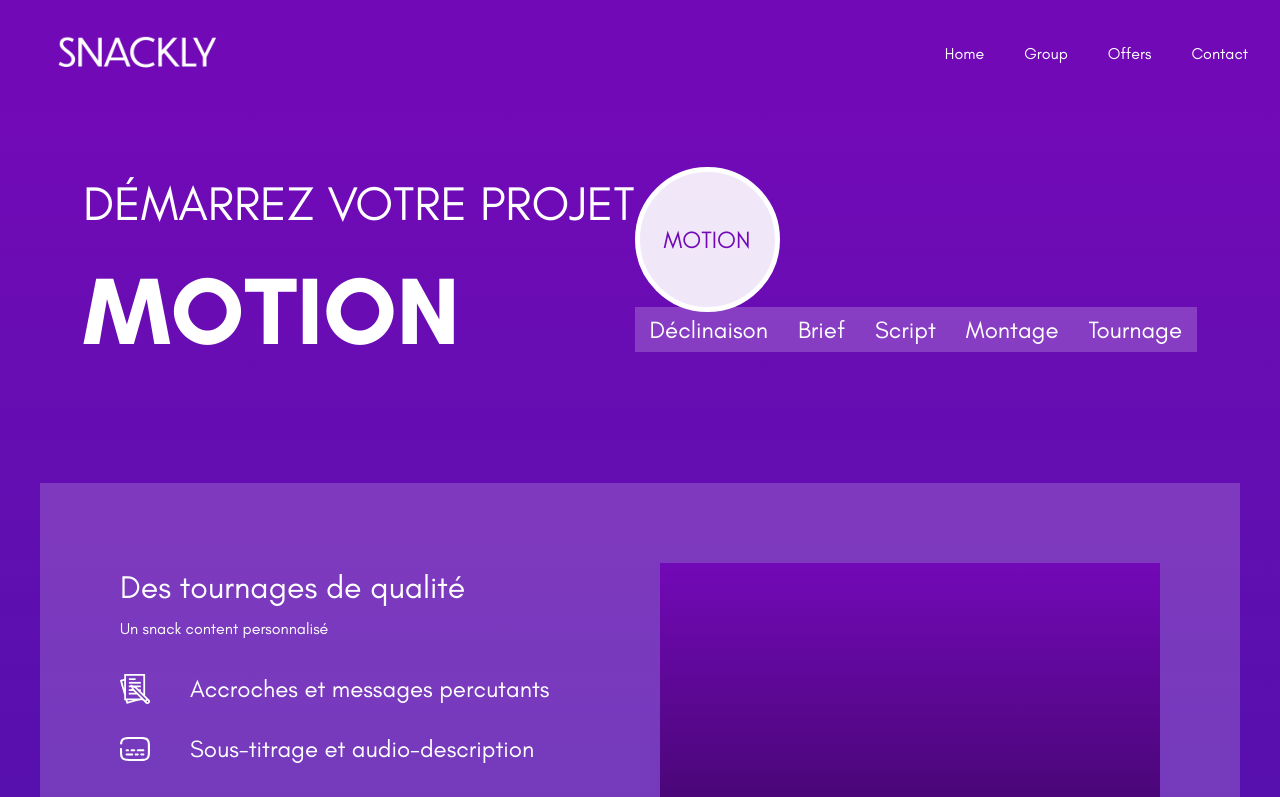
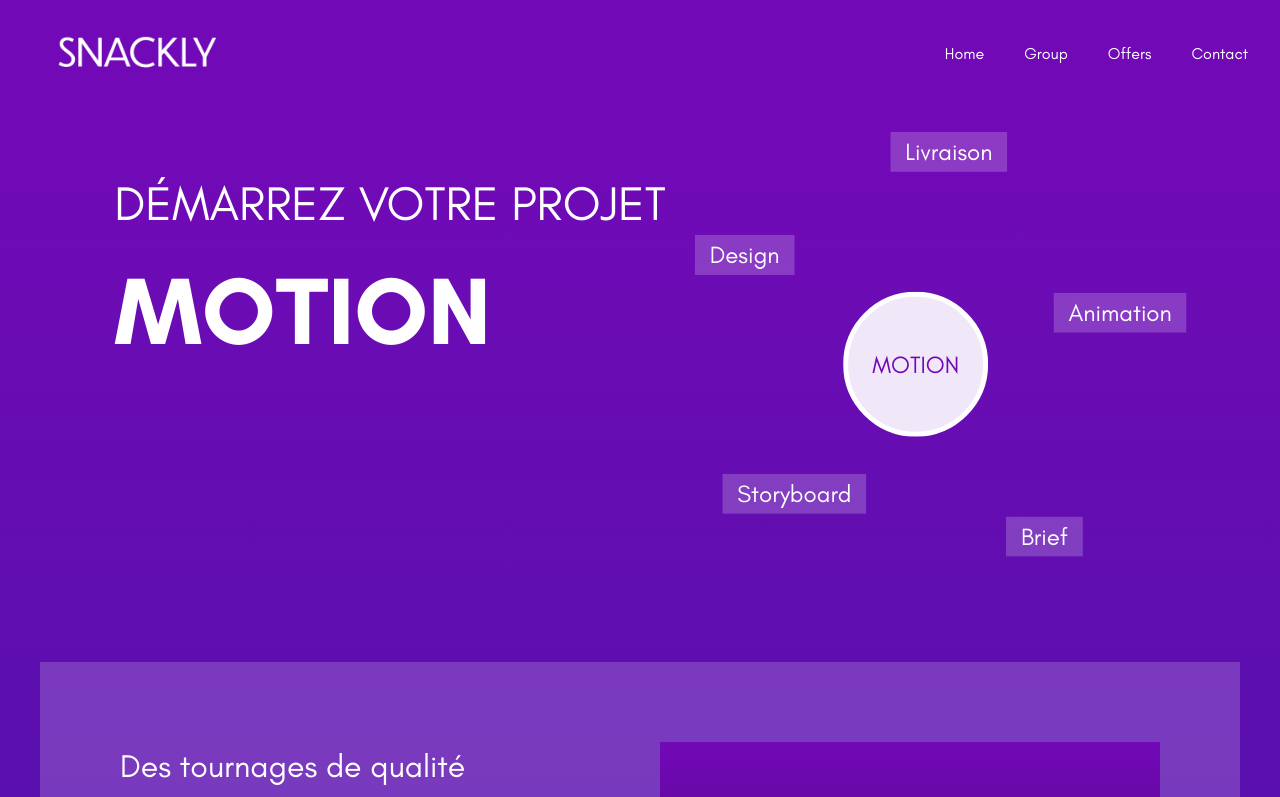
Before and after one commit to 4skygroup/snackly, a React (Vite) app: page /Motion in a window 1280 px wide. Shown: the top 797 px of the page. Built offline with nearby package versions, Linux system fonts and the light colour scheme.

Commit message:
Spinning animation done

```diff
--- a/src/pages/Acting.tsx
+++ b/src/pages/Acting.tsx
@@ -18,23 +18,24 @@ export default function Acting() {
             <p className="text-h5 uppercase">Démarrez votre projet</p>
             <span className="text-h2 font-bold uppercase">Acting</span>
           </div>
-          <div className="w-125 h-98.75 relative flex items-center justify-center">
-            <span className="text-t3 uppercase w-36.25 h-36.25 bg-white/90 border-5 text-snackly-purple flex items-center justify-center rounded-full border-white border-solid">
+          <div className="animate-rotation w-125 h-98.75 relative flex items-center justify-center">
+            <span className="animate-rotationback text-t3 uppercase w-36.25 h-36.25 bg-white/90 border-5 text-snackly-purple flex items-center justify-center rounded-full border-white border-solid">
               Acting
             </span>
-            <span className="absolute bg-white/20 text-t3 px-3.75 py-0.5 text-white top-0">
+            {/* <span>bonjour</span> */}
+            <span className="animate-rotationback absolute bg-white/20 text-t3 px-3.75 py-0.5 text-white top-0">
               Déclinaison
             </span>
-            <span className="absolute bg-white/20 text-t3 px-3.75 py-0.5 text-white left-0">
+            <span className="animate-rotationback absolute bg-white/20 text-t3 px-3.75 py-0.5 text-white left-0 top-35">
               Brief
             </span>
-            <span className="absolute bg-white/20 text-t3 px-3.75 py-0.5 text-white right-0">
+            <span className="animate-rotationback absolute bg-white/20 text-t3 px-3.75 py-0.5 text-white right-0 top-35">
               Script
             </span>
-            <span className="absolute bg-white/20 text-t3 px-3.75 py-0.5 text-white left-17.5 bottom-0">
+            <span className="animate-rotationback absolute bg-white/20 text-t3 px-3.75 py-0.5 text-white left-17.5 bottom-0">
               Montage
             </span>
-            <span className="absolute bg-white/20 text-t3 px-3.75 py-0.5 text-white right-17.5 bottom-0">
+            <span className="animate-rotationback absolute bg-white/20 text-t3 px-3.75 py-0.5 text-white right-17.5 bottom-0">
               Tournage
             </span>
           </div>
@@ -76,6 +77,7 @@ export default function Acting() {
             <div className="flex flex-col w-125 h-98.75 bg-linear-to-b from-snackly-purple to-snackly-dark-purple justify-center items-center gap-y-8.75 px-5">
               {/* Top */}
               <div className="flex justify-between items-center">
+                {/* {`${console.log(focus)}`} */}
                 <img
                   src="/icons/video-arrow.svg"
                   alt="video-arrow"
@@ -86,17 +88,17 @@ export default function Acting() {
                   <img
                     src="/images/Pub1.png"
                     alt="pub 1"
-                    className={`${focus % 3 === 1 ? "w-42.5 h-75" : "h-32.5 w-20"}`}
+                    className={`${Math.abs(focus) % 3 === 1 ? "w-42.5 h-75" : "h-32.5 w-20"}`}
                   />
                   <img
                     src="/images/Pub2.png"
                     alt="pub 2"
-                    className={`${focus % 3 === 2 ? "w-42.5 h-75" : "h-32.5 w-20"}`}
+                    className={`${Math.abs(focus) % 3 === 2 ? "w-42.5 h-75" : "h-32.5 w-20"}`}
                   />
                   <img
                     src="/images/Pub3.png"
                     alt="pub 3"
-                    className={`${focus % 3 === 0 ? "w-42.5 h-75" : "h-32.5 w-20"}`}
+                    className={`${Math.abs(focus) % 3 === 0 ? "w-42.5 h-75" : "h-32.5 w-20"}`}
                   />
                 </div>
                 <img
--- a/src/pages/Motion.tsx
+++ b/src/pages/Motion.tsx
@@ -16,24 +16,25 @@ export default function Motion() {
             <p className="text-h5 uppercase">Démarrez votre projet</p>
             <span className="text-h2 font-bold uppercase">Motion</span>
           </div>
-          <div>
-            <span className="text-t3 uppercase w-36.25 h-36.25 bg-white/90 border-5 text-snackly-purple flex items-center justify-center rounded-full border-white border-solid">
+          <div className="animate-rotation w-125 h-98.75 relative flex items-center justify-center">
+            <span className="animate-rotationback text-t3 uppercase w-36.25 h-36.25 bg-white/90 border-5 text-snackly-purple flex items-center justify-center rounded-full border-white border-solid">
               Motion
             </span>
-            <span className="bg-white/20 text-t3 px-3.75 py-2 text-white">
-              Déclinaison
+            {/* <span>bonjour</span> */}
+            <span className="animate-rotationback absolute bg-white/20 text-t3 px-3.75 py-0.5 text-white top-0">
+              Storyboard
             </span>
-            <span className="bg-white/20 text-t3 px-3.75 py-2 text-white">
+            <span className="animate-rotationback absolute bg-white/20 text-t3 px-3.75 py-0.5 text-white left-0 top-35">
               Brief
             </span>
-            <span className="bg-white/20 text-t3 px-3.75 py-2 text-white">
-              Script
+            <span className="animate-rotationback absolute bg-white/20 text-t3 px-3.75 py-0.5 text-white right-0 top-35">
+              Design
             </span>
-            <span className="bg-white/20 text-t3 px-3.75 py-2 text-white">
-              Montage
+            <span className="animate-rotationback absolute bg-white/20 text-t3 px-3.75 py-0.5 text-white left-17.5 bottom-0">
+              Animation
             </span>
-            <span className="bg-white/20 text-t3 px-3.75 py-2 text-white">
-              Tournage
+            <span className="animate-rotationback absolute bg-white/20 text-t3 px-3.75 py-0.5 text-white right-17.5 bottom-0">
+              Livraison
             </span>
           </div>
         </section>
--- a/tailwind.config.js
+++ b/tailwind.config.js
@@ -10,10 +10,28 @@ module.exports = {
             width: "100%",
           },
         },
+        rotation: {
+          "0%": {
+            transform: "rotate(0deg)",
+          },
+          "100%": {
+            transform: "rotate(360deg)",
+          },
+        },
+        rotationback: {
+          "0%": {
+            transform: "rotate(0deg)",
+          },
+          "100%": {
+            transform: "rotate(-360deg)",
+          },
+        },
       },
 
       animation: {
         grow: "grow 0.5s ease-in-out forwards",
+        rotation: "rotation 10s linear infinite",
+        rotationback: "rotationback 10s linear infinite",
       },
       colors: {
         // Pulse X Colors
```
